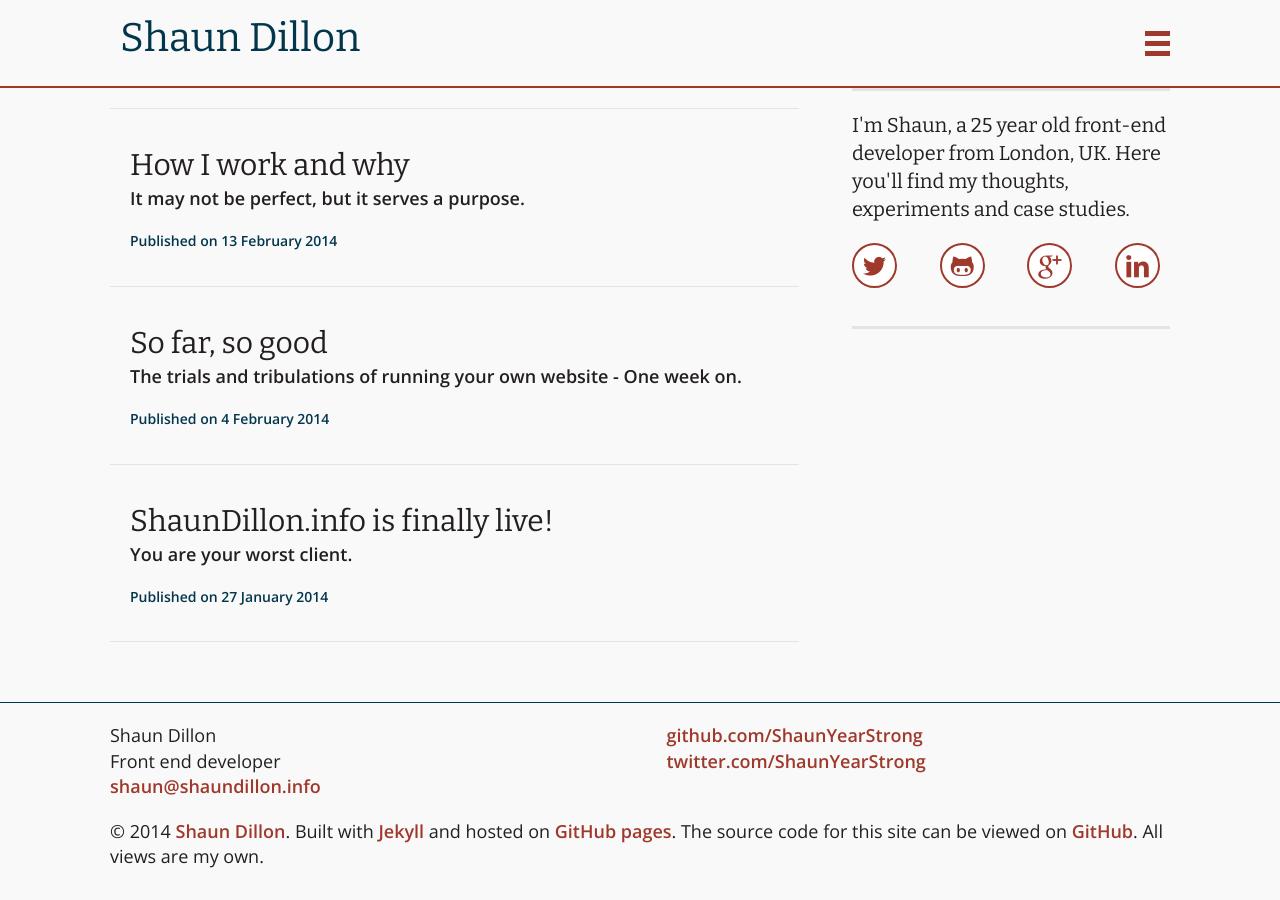
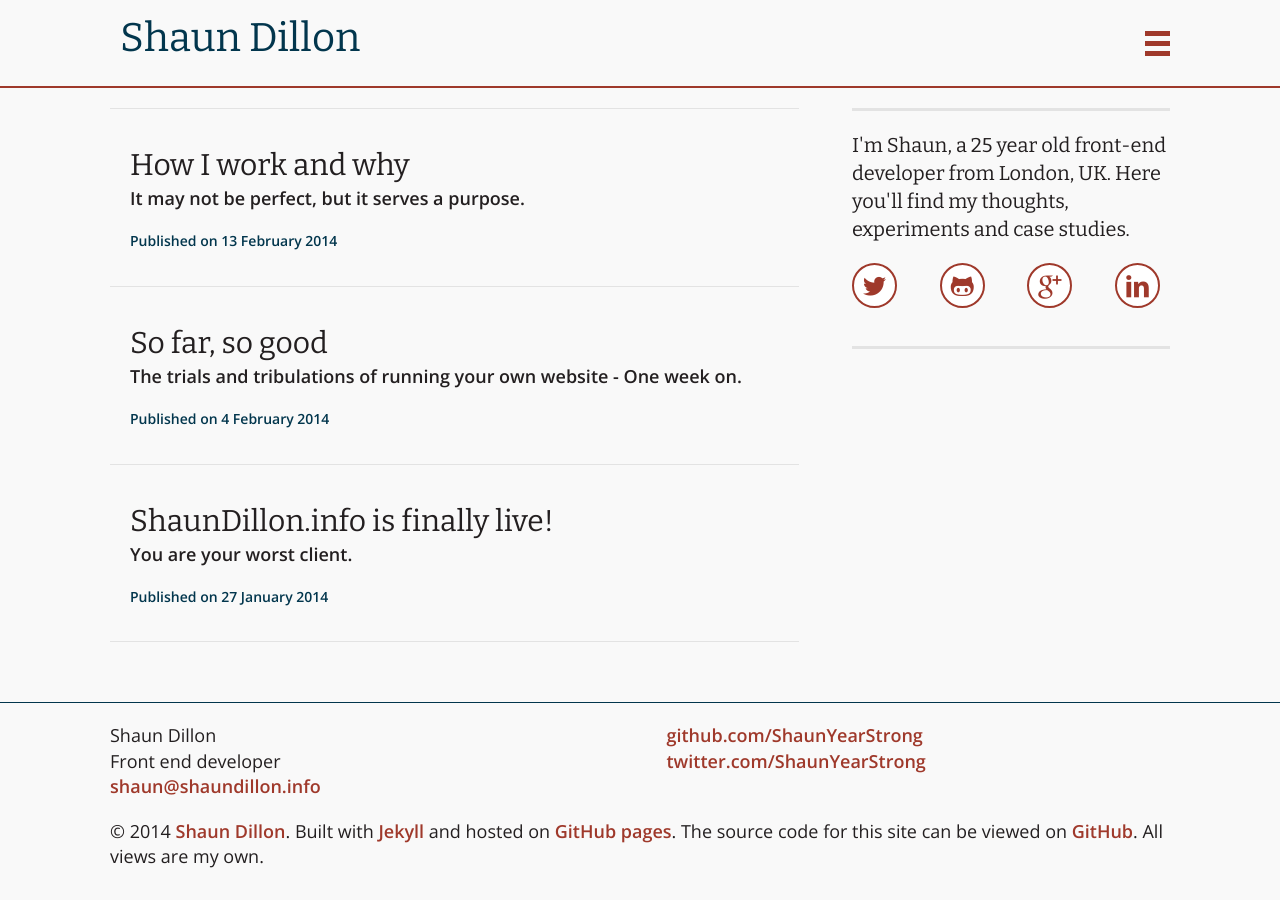
Before and after one commit to ShaunYearStrong/ShaunYearStrong.github.io, a Jekyll site: the page built from index.html, in a window 1280 px wide. Built offline with Jekyll 4.4.1, drawn with Linux system fonts in a browser that asks for light colours; nearby versions of some CDN libraries; Markdown is read by kramdown in place of the engine named in the settings; the list of posts is cut into pages by our own code.

Commit message:
Little bit of top margin on the sidebar

```diff
--- a/css/style.css
+++ b/css/style.css
@@ -123,6 +123,7 @@ header .main-navigation__container li { border-top: 1px solid #9f392b; text-alig
 header .main-navigation__container li:first-child { border: 0; }
 header .main-navigation__container li a { color: white; display: block; /* 3 */ /* 3 */ /* 4 */ /* 6 */ /* 6 */ /* 7 */ /* 4 */ /* 5 */ padding: 15px 0; /* 9 */ padding: 1.5rem 0; /* 9 */ }
 
+@media only screen and (min-width: 555px) { .sidebar { /* 3 */ /* 3 */ /* 4 */ /* 6 */ /* 6 */ /* 7 */ margin-top: 20px; /* 9 */ margin-top: 2rem; /* 9 */ } }
 .sidebar .author { margin-bottom: 2rem; }
 .sidebar .author__description { font-family: "Bitter", Georgia, "Times new roman", serif; /* 3 */ /* 3 */ /* 4 */ /* 6 */ /* 6 */ /* 7 */ font-size: 15px; /* 9 */ font-size: 1.5rem; /* 9 */ }
 @media only screen and (min-width: 555px) { .sidebar .author__description { /* 3 */ /* 3 */ /* 4 */ /* 6 */ /* 6 */ /* 7 */ font-size: 20px; /* 9 */ font-size: 2rem; /* 9 */ } }
--- a/scss/partials/_sidebar.scss
+++ b/scss/partials/_sidebar.scss
@@ -1,4 +1,8 @@
 .sidebar {
+
+  @media #{$medium} {
+    @include rem(margin-top, 2rem);
+  }
 
   .author {
     margin-bottom: 2rem;
```
